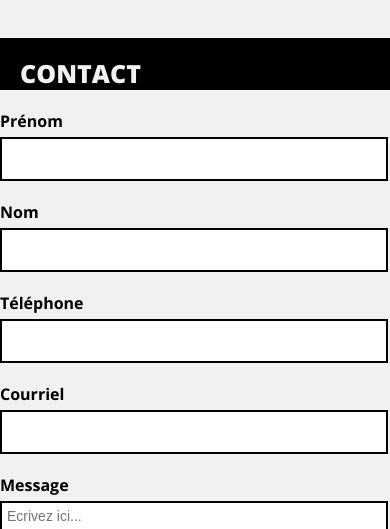
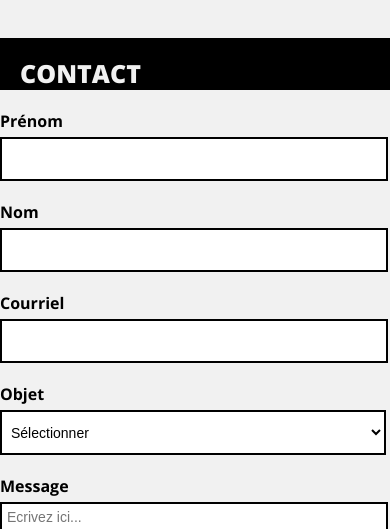
Before and after one commit to PaulineHub/CV-projet, a plain HTML site: page contact.html in a window 390 px wide. Shown: the part 571-1100 px from the top of the page. Drawn offline with nearby package versions, Linux system fonts and the light colour scheme.

Commit message:
ajout liste contact et img responsive validation

```diff
--- a/contact.html
+++ b/contact.html
@@ -98,12 +98,17 @@
                             </div>
                         </div>
                         <div class="contact-label-wrapper">
-                            <label for="userPhone">Téléphone</label><br>
-                            <input type="text" name="phone" id="userPhone" class="textarea-style textarea-mail">
+                            <label for="userEmail">Courriel</label><br>
+                            <input type="email" name="courriel" id="userEmail" class="textarea-style ">
                         </div>
                         <div class="contact-label-wrapper">
-                            <label for="userEmail">Courriel</label><br>
-                            <input type="email" name="courriel" id="userEmail" class="textarea-style textarea-mail">
+                            <label for="userObject">Objet</label><br>
+                            <select name="object" id="userObject" class="textarea-style list" required>
+                                <option value="">Sélectionner</option>
+                                <option value="Echange">Echanger ensemble</option>
+                                <option value="Travail">Travailler ensemble</option>
+                                <option value="Autre">Autre</option>
+                            </select>
                         </div>
                         <div class="contact-label-wrapper">
                             <label for="userComment">Message</label><br>
--- a/css/style.css
+++ b/css/style.css
@@ -596,6 +596,12 @@ label {
     height : 100px;
 }
 
+.list {
+    height: 45px;
+    width: 700px;
+    background-color: white;
+}
+
 button {
     background-color: #000000;
     color: #f1f1f1;
@@ -622,9 +628,16 @@ button {
     .textarea-style {
         width: 96%;
     }
+    .list {
+        width: 99%;
+    }
 }
 
 /*VALIDATION*/
+
+.validation-img-container {
+    overflow: hidden;
+}
 
 .img-responsive {
     width: 100%;
@@ -633,6 +646,12 @@ button {
 
 .extra-padding-top {
     padding-top: 20px;
+}
+
+@media screen and ( max-width: 425px) {
+    .img-responsive {
+    width: 150%;
+    }
 }
 
 /*FOOTER*/
```
Also changed, not shown: page-validation.html (+5 -5 lines).
